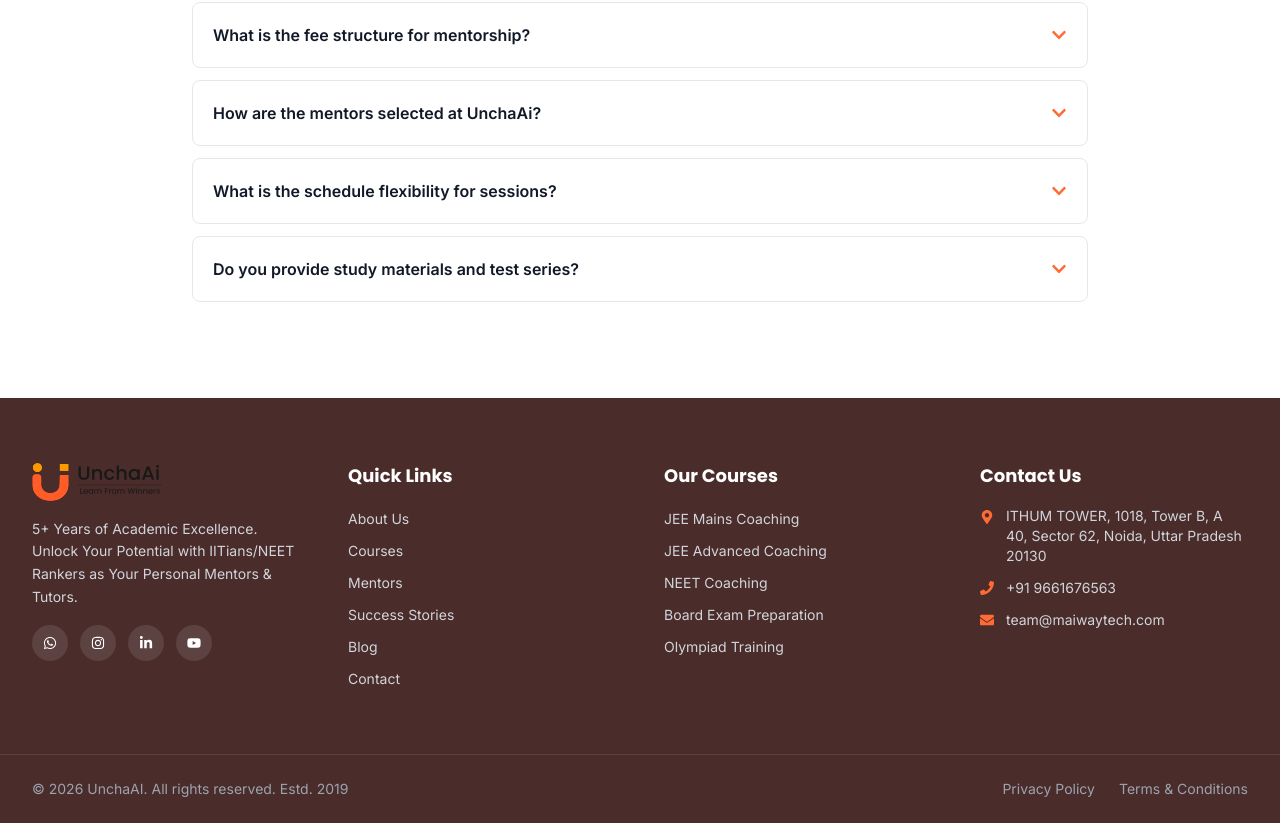
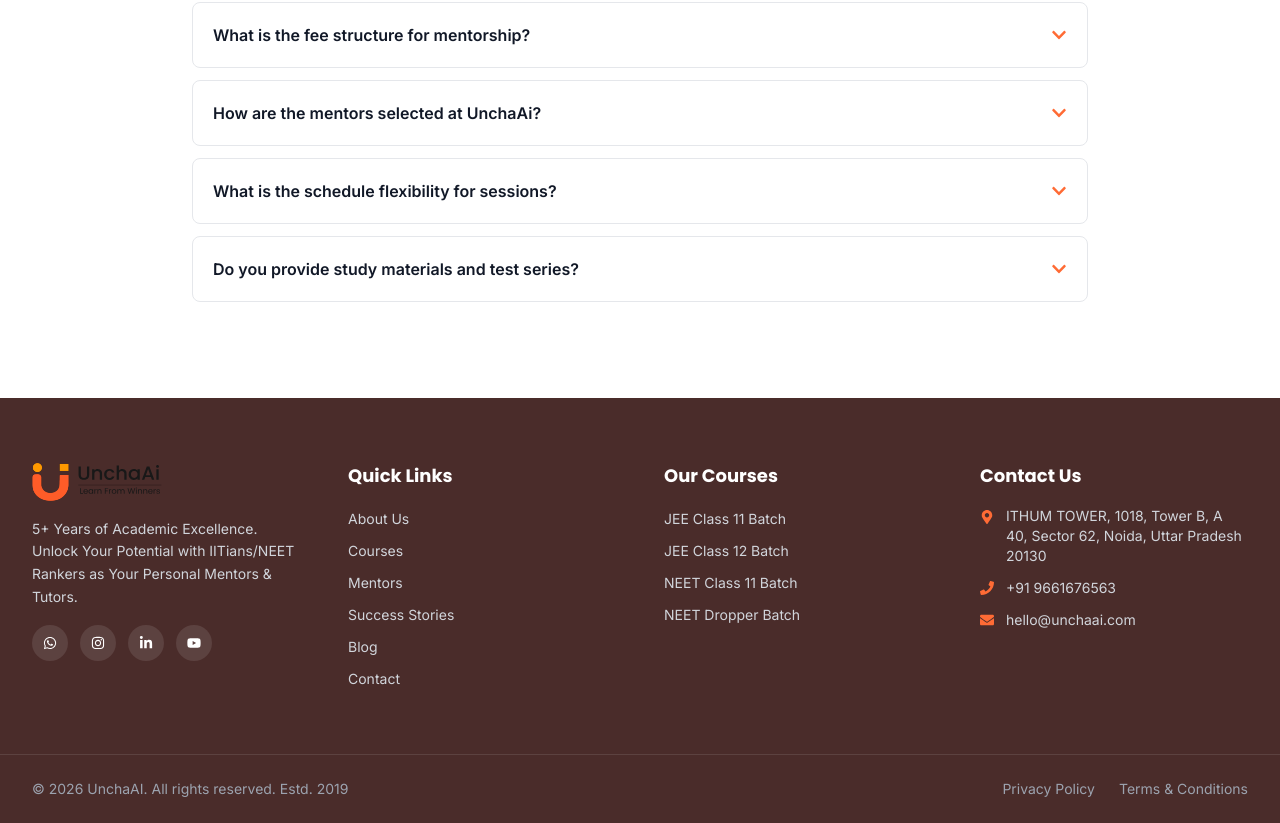
Before and after one commit to DEEPANSHU000/Unchaai_WEB, a React (Vite) app: page / in a window 1280 px wide. Shown: the part 9204-10027 px from the top of the page. Built offline with nearby package versions, Linux system fonts and the light colour scheme.

Commit message:
Fix dead links in Footer and make Resource cards clickable

```diff
--- a/package.json
+++ b/package.json
@@ -20,6 +20,7 @@
     "autoprefixer": "^10.4.16",
     "postcss": "^8.4.32",
     "tailwindcss": "^3.4.0",
+    "terser": "^5.46.0",
     "vite": "^5.0.8"
   },
   "scripts": {
@@ -39,5 +40,6 @@
       "last 1 firefox version",
       "last 1 safari version"
     ]
-  }
+  },
+  "type": "module"
 }
--- a/src/components/layout/Footer.jsx
+++ b/src/components/layout/Footer.jsx
@@ -1,5 +1,5 @@
 import { Link } from 'react-router-dom';
-import {FaWhatsapp, FaInstagram, FaLinkedinIn, FaYoutube, FaEnvelope, FaPhone, FaMapMarkerAlt } from 'react-icons/fa';
+import { FaWhatsapp, FaInstagram, FaLinkedinIn, FaYoutube, FaEnvelope, FaPhone, FaMapMarkerAlt } from 'react-icons/fa';
 
 const Footer = () => {
   const currentYear = new Date().getFullYear();
@@ -14,19 +14,18 @@
   ];
 
   const courses = [
-    { name: 'JEE Mains Coaching', path: '/courses/jee-mains' },
-    { name: 'JEE Advanced Coaching', path: '/courses/jee-advanced' },
-    { name: 'NEET Coaching', path: '/courses/neet' },
-    { name: 'Board Exam Preparation', path: '/courses/boards' },
-    { name: 'Olympiad Training', path: '/courses/olympiad' }
+    { name: 'JEE Class 11 Batch', path: '/courses/jee-class-11' },
+    { name: 'JEE Class 12 Batch', path: '/courses/jee-class-12' },
+    { name: 'NEET Class 11 Batch', path: '/courses/neet-class-11' },
+    { name: 'NEET Dropper Batch', path: '/courses/neet-dropper' }
   ];
 
   const resources = [
-    { name: 'Study Materials', path: '/resources/materials' },
-    { name: 'Practice Tests', path: '/resources/tests' },
-    { name: 'Previous Year Papers', path: '/resources/papers' },
-    { name: 'Video Lectures', path: '/resources/videos' },
-    { name: 'Free Resources', path: '/resources/free' }
+    { name: 'Study Materials', path: '/resources' },
+    { name: 'Practice Tests', path: '/resources' },
+    { name: 'Previous Year Papers', path: '/resources' },
+    { name: 'Video Lectures', path: '/resources' },
+    { name: 'Free Resources', path: '/resources' }
   ];
 
   return (
@@ -48,13 +47,13 @@
             </p>
             <div className="flex space-x-3">
               <a href="https://wa.me/919661676563"
-              target="_blank"
-              rel="noopener noreferrer"
-              className="w-9 h-9 bg-white/10 hover:bg-green-500 rounded-full flex items-center justify-center transition-colors"
-              aria-label="Chat on WhatsApp"
+                target="_blank"
+                rel="noopener noreferrer"
+                className="w-9 h-9 bg-white/10 hover:bg-green-500 rounded-full flex items-center justify-center transition-colors"
+                aria-label="Chat on WhatsApp"
               >
                 <FaWhatsapp className="text-sm" />
-                </a>
+              </a>
               <a href="https://instagram.com" target="_blank" rel="noopener noreferrer" className="w-9 h-9 bg-white/10 hover:bg-primary-500 rounded-full flex items-center justify-center transition-colors">
                 <FaInstagram className="text-sm" />
               </a>
@@ -119,8 +118,8 @@
               </li>
               <li className="flex items-center space-x-3 text-sm">
                 <FaEnvelope className="text-primary-500 flex-shrink-0" />
-                <a href="mailto:team@maiwaytech.com" className="text-gray-300 hover:text-primary-500 transition-colors">
-                  team@maiwaytech.com
+                <a href="mailto:hello@unchaai.com" className="text-gray-300 hover:text-primary-500 transition-colors">
+                  hello@unchaai.com
                 </a>
               </li>
             </ul>
--- a/src/pages/Resources.jsx
+++ b/src/pages/Resources.jsx
@@ -7,6 +7,7 @@
   FaGift,
   FaUserGraduate,
 } from "react-icons/fa";
+import { Link } from "react-router-dom";
 
 const containerVariants = {
   hidden: { opacity: 0 },
@@ -57,6 +58,7 @@
             title="Study Materials"
             description="Chapter-wise notes, formula sheets, and revision guides for JEE & NEET."
             color="from-orange-400 to-orange-600"
+            linkTo="/"
           />
 
           <ResourceCard
@@ -64,6 +66,7 @@
             title="Practice Tests"
             description="Mock tests, topic-wise questions, and previous year papers."
             color="from-blue-400 to-blue-600"
+            linkTo="/"
           />
 
           <ResourceCard
@@ -71,6 +74,7 @@
             title="Video Lectures"
             description="Concept explanation videos by IITians & top rankers."
             color="from-purple-400 to-purple-600"
+            linkTo="/"
           />
 
           <ResourceCard
@@ -78,6 +82,7 @@
             title="Preparation Guides"
             description="Smart strategies, time management, and exam tips."
             color="from-green-400 to-green-600"
+            linkTo="/"
           />
 
           <ResourceCard
@@ -85,6 +90,7 @@
             title="Free Resources"
             description="Hand-picked free tools and materials to boost preparation."
             color="from-pink-400 to-pink-600"
+            linkTo="/"
           />
 
           <ResourceCard
@@ -93,6 +99,7 @@
             description="Get personalized mentorship from IITians & NEET toppers."
             color="from-primary-500 to-primary-700"
             highlight
+            linkTo="/contact"
           />
         </motion.div>
       </div>
@@ -100,15 +107,14 @@
   );
 };
 
-const ResourceCard = ({ icon, title, description, color, highlight }) => {
+const ResourceCard = ({ icon, title, description, color, highlight, linkTo }) => {
   return (
     <motion.div
       variants={cardVariants}
       whileHover={{ y: -8, scale: 1.02 }}
-      className={`relative overflow-hidden rounded-2xl bg-white shadow-lg p-6 transition-all ${
-        highlight ? "ring-2 ring-primary-500" : ""
-      }`}
     >
+      <Link to={linkTo} className={`block relative overflow-hidden rounded-2xl bg-white shadow-lg p-6 transition-all h-full ${highlight ? "ring-2 ring-primary-500" : ""
+        }`}>
         {/* Gradient Icon */}
         <div
           className={`w-14 h-14 rounded-xl bg-gradient-to-br ${color} flex items-center justify-center text-white text-2xl mb-4`}
@@ -121,14 +127,15 @@
           {description}
         </p>
 
-      <button className="inline-flex items-center font-semibold text-primary-500 hover:text-primary-600 transition-colors">
+        <span className="inline-flex items-center font-semibold text-primary-500 hover:text-primary-600 transition-colors">
           Explore Resources →
-      </button>
+        </span>
 
         {/* Hover Glow */}
         <div className="absolute inset-0 opacity-0 hover:opacity-100 transition pointer-events-none">
           <div className="absolute -inset-1 bg-gradient-to-r from-primary-500/10 to-transparent rounded-2xl" />
         </div>
+      </Link>
     </motion.div>
   );
 };
```
Also changed, not shown: 1 other file (tests, documents, lock files or other folders). Lines whose indentation alone changed are shown as unchanged.
